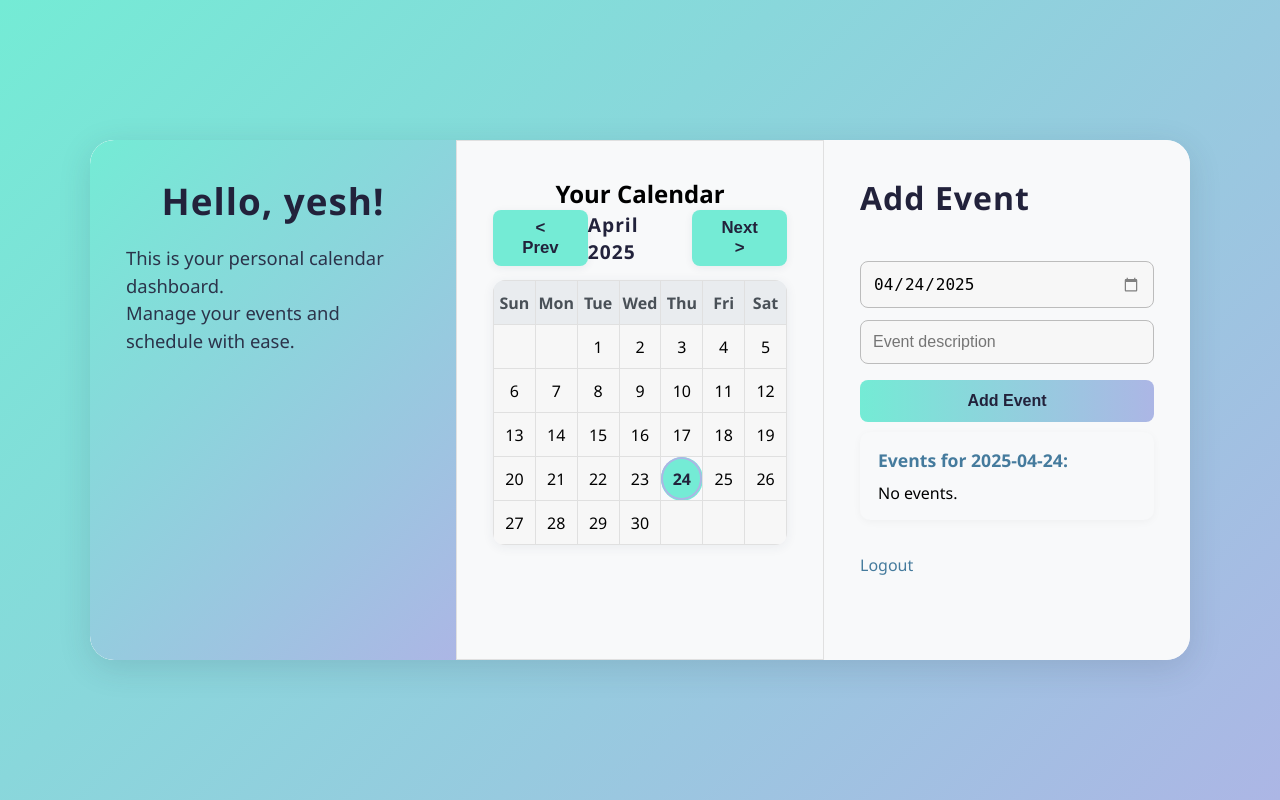
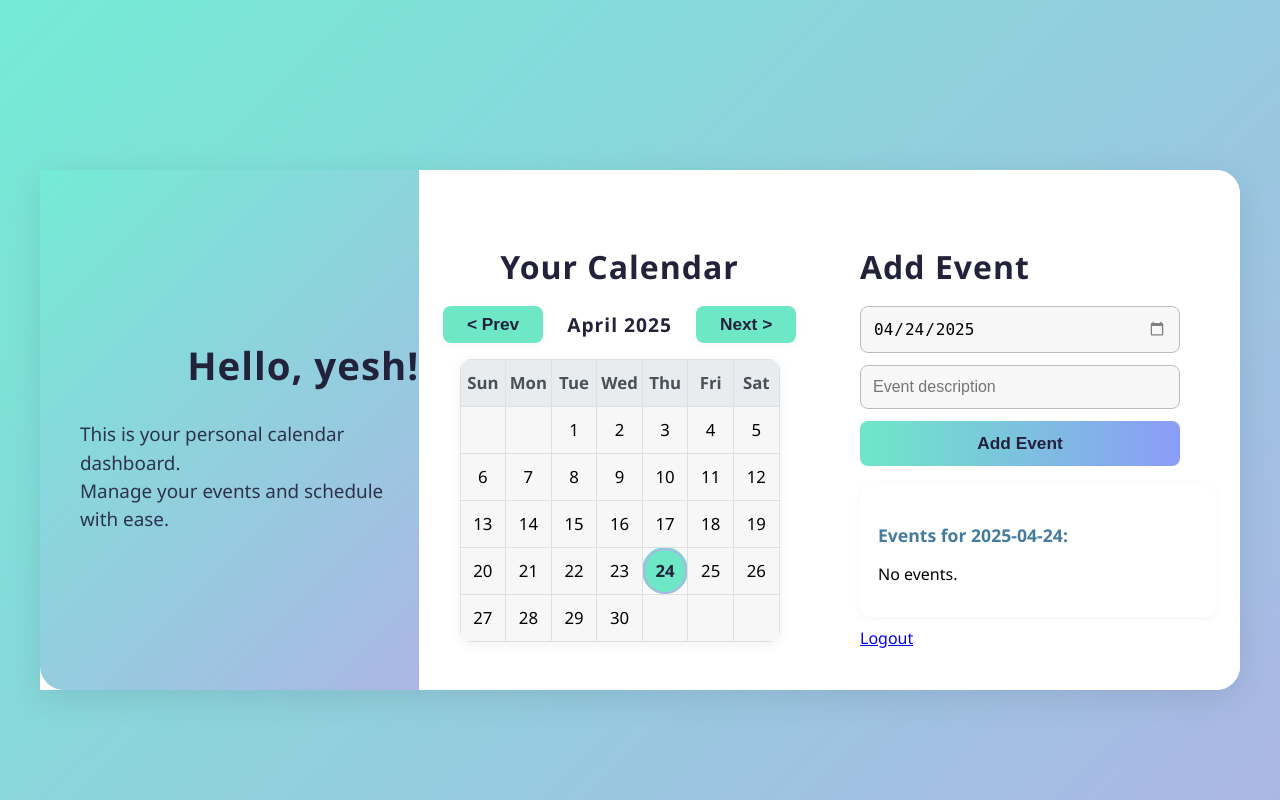
Before and after one commit to Yesh2344/Calender_Notion_Clone, a Flask app: page / in a window 1280 px wide. Run offline with Flask 3, Linux system fonts and the light colour scheme; a user stored in the database is signed in; data comes from the database, SQL or seed files in the repository.

Commit message:
Updated css

```diff
--- a/static/styles.css
+++ b/static/styles.css
@@ -1,184 +1,277 @@
-/* Reset and base styles */
-* {
-    box-sizing: border-box;
-    margin: 0;
-    padding: 0;
-}
-
 body {
     min-height: 100vh;
     background: linear-gradient(135deg, #74ebd5 0%, #ACB6E5 100%);
     font-family: 'Segoe UI', Arial, sans-serif;
+    margin: 0;
+    padding: 0;
     display: flex;
     align-items: center;
     justify-content: center;
 }
 
-/* Unified dashboard card */
+/* Card-like container for login and register forms */
+.auth-card {
+    background: #fff;
+    border-radius: 24px;
+    box-shadow: 0 8px 32px rgba(44, 62, 80, 0.15);
+    max-width: 500px;
+    width: 90vw;
+    padding: 48px;
+    text-align: center;
+}
+
+.auth-card h2 {
+    font-size: 2.4rem;
+    margin-bottom: 18px;
+    font-weight: bold;
+    letter-spacing: 1px;
+    color: #23223b;
+}
+
+form {
+    display: flex;
+    flex-direction: column;
+    gap: 16px;
+    margin-bottom: 24px;
+}
+
+input[type="text"],
+input[type="password"] {
+    padding: 12px;
+    border: 1.5px solid #bcbcbc;
+    border-radius: 8px;
+    font-size: 1rem;
+    background: #f7f7f7;
+    transition: border-color 0.2s;
+}
+
+input[type="text"]:focus,
+input[type="password"]:focus {
+    border-color: #74ebd5;
+    outline: none;
+}
+
+button {
+    padding: 12px;
+    background: linear-gradient(90deg, #6ee7c7, #8b9cf6);
+    color: #23223b;
+    border: none;
+    border-radius: 8px;
+    font-size: 1.08rem;
+    font-weight: 600;
+    cursor: pointer;
+    transition: background 0.18s;
+}
+
+button:hover {
+    background: linear-gradient(90deg, #8b9cf6, #6ee7c7);
+}
+
+.register-link {
+    color: #457b9d;
+    text-decoration: none;
+    font-weight: 500;
+    transition: color 0.2s;
+}
+
+.register-link:hover {
+    color: #1d3557;
+    text-decoration: underline;
+}
+
+/* Responsive adjustments */
+@media (max-width: 600px) {
+    .auth-card {
+        padding: 32px;
+    }
+    .auth-card h2 {
+        font-size: 2rem;
+    }
+}
+
+
 .split-card {
     display: flex;
     flex-direction: row;
     background: #fff;
-    border-radius: 24px;
-    box-shadow: 0 8px 32px rgba(44, 62, 80, 0.15);
-    width: 1100px;
-    max-width: 98vw;
+    border-radius: 0 24px 24px 0;
+    box-shadow: 0 8px 32px rgba(44, 62, 80, 0.13);
+    margin: 60px 0 0 0;
     min-height: 520px;
-    overflow: hidden;
-    margin: 0 auto;
-    transition: box-shadow 0.3s;
+    min-width: 1000px;
+    max-width: 1200px;
+    width: 100%;
+    overflow: visible;
 }
 
-.split-card:hover {
-    box-shadow: 0 12px 40px rgba(44, 62, 80, 0.18);
+.split-left {
+    flex: 1.1;
+    background: linear-gradient(135deg, #74ebd5 0%, #ACB6E5 100%);
+    color: #22223b;
+    border-radius: 0 0 0 24px;
+    display: flex;
+    flex-direction: column;
+    justify-content: center;
+    align-items: flex-end;
+    padding: 0 0 0 40px;
 }
 
-/* All sections styling */
-.split-left,
-.split-middle,
-.split-right {
-    flex: 1;
-    display: flex;
-    flex-direction: column;
-    justify-content: flex-start;
-    align-items: center;
-    padding: 36px;
-    min-width: 0;
-}
-
-/* Left section */
-.split-left {
-    background: linear-gradient(135deg, #74ebd5 0%, #ACB6E5 100%);
-    color: #22223b;
-    text-align: left;
-    border-top-left-radius: 24px;
-    border-bottom-left-radius: 24px;
+.split-left-content {
+    max-width: 320px;
+    margin-right: 40px;
+    margin-bottom: 40px;
+    margin-top: 40px;
 }
 
 .split-left h2 {
-    font-size: 2.3rem;
-    margin-bottom: 18px;
+    font-size: 2.4rem;
+    margin-bottom: 10px;
     font-weight: bold;
     letter-spacing: 1px;
 }
 
 .split-left p {
-    font-size: 1.15rem;
+    font-size: 1.18rem;
     color: #22223b;
     opacity: 0.9;
     line-height: 1.5;
 }
 
-/* Middle section (Calendar) */
 .split-middle {
-    background: #f8f9fa;
-    border: 1px solid #e0e0e0;
-    border-radius: 0;
+    flex: 1.3;
+    background: #fff;
+    display: flex;
+    flex-direction: column;
+    align-items: center;
+    padding: 48px 0 0 0;
+    border-radius: 0 0 0 0;
+    min-width: 340px;
 }
 
-/* Calendar controls */
+.split-middle h2 {
+    font-size: 2rem;
+    font-weight: 700;
+    margin-bottom: 18px;
+    color: #23223b;
+    text-align: center;
+    letter-spacing: 1px;
+}
+
 .calendar-nav {
     display: flex;
-    justify-content: space-between;
+    justify-content: center;
     align-items: center;
-    margin-bottom: 14px;
-    width: 100%;
+    margin-bottom: 16px;
+    gap: 24px;
 }
 
 .calendar-nav button {
-    padding: 8px 22px;
-    font-size: 1.05rem;
+    background: #6ee7c7;
+    color: #23223b;
+    border: none;
     border-radius: 8px;
-    border: none;
-    background: #74ebd5;
-    color: #22223b;
+    padding: 8px 24px;
+    font-size: 1.08rem;
+    font-weight: 600;
     cursor: pointer;
-    font-weight: 600;
-    transition: background 0.2s;
-    box-shadow: 0 2px 8px rgba(44, 62, 80, 0.07);
+    transition: background 0.18s;
+    box-shadow: 0 2px 8px rgba(44, 62, 80, 0.06);
 }
 
 .calendar-nav button:hover {
-    background: #ACB6E5;
+    background: #74ebd5;
 }
 
 #monthYear {
     font-weight: 700;
     font-size: 1.2rem;
-    color: #22223b;
+    color: #23223b;
     letter-spacing: 1px;
 }
 
-/* Calendar table */
 .calendar {
-    width: 100%;
-    max-width: 340px;
-    margin: 0 auto 16px auto;
+    width: 320px;
     border-collapse: collapse;
-    box-shadow: 0 2px 12px rgba(44, 62, 80, 0.07);
+    margin-bottom: 12px;
     background: #f9f9fb;
     border-radius: 12px;
+    box-shadow: 0 2px 12px rgba(44, 62, 80, 0.07);
     overflow: hidden;
 }
 
-.calendar th,
-.calendar td {
+.calendar th, .calendar td {
     width: 14.28%;
     height: 44px;
     text-align: center;
     border: 1px solid #e0e0e0;
-    font-size: 1rem;
+    font-size: 1.05rem;
     background: #f7f7f7;
     transition: background 0.2s;
+    cursor: pointer;
 }
 
 .calendar th {
     background: #e9ecef;
     color: #495057;
     font-weight: 600;
-}
-
-.calendar td {
-    cursor: pointer;
-    transition: background 0.2s;
+    cursor: default;
 }
 
 .calendar td:hover {
     background: #d0f0ff;
 }
 
-.calendar .today {
-    background: #74ebd5 !important;
-    color: #22223b;
+.calendar .today,
+.calendar .selected {
+    background: #6ee7c7 !important;
+    color: #23223b;
     font-weight: bold;
     border-radius: 50%;
     box-shadow: 0 0 0 2px #ACB6E5 inset;
 }
 
-/* Right section */
+.split-middle .logout-link {
+    display: block;
+    margin: 10px auto 0 auto;
+    color: #457b9d;
+    text-decoration: none;
+    font-weight: 500;
+    transition: color 0.2s;
+    text-align: center;
+}
+
+.split-middle .logout-link:hover {
+    color: #1d3557;
+    text-decoration: underline;
+}
+
+/* Right Section */
 .split-right {
-    background: #f8f9fa;
-    border-top-right-radius: 24px;
-    border-bottom-right-radius: 24px;
+    flex: 1.1;
+    background: #fff;
+    border-radius: 0 24px 24px 0;
+    display: flex;
+    flex-direction: column;
+    align-items: flex-start;
+    padding: 48px 40px 0 40px;
+    min-width: 340px;
 }
 
 .split-right h2 {
-    margin-bottom: 24px;
-    color: #22223b;
     font-size: 2rem;
-    font-weight: bold;
+    font-weight: 700;
+    margin-bottom: 18px;
+    color: #23223b;
     letter-spacing: 1px;
-    align-self: flex-start;
 }
 
-/* Event Form */
 #eventForm {
-    margin: 18px 0 10px 0;
     display: flex;
     flex-direction: column;
     gap: 12px;
     width: 100%;
     max-width: 320px;
+    margin-bottom: 18px;
 }
 
 #eventForm input[type="date"],
@@ -188,6 +281,7 @@
     border-radius: 8px;
     font-size: 1rem;
     background: #f7f7f7;
+    transition: border-color 0.2s;
 }
 
 #eventForm input[type="date"]:focus,
@@ -198,27 +292,25 @@
 
 #eventForm button {
     padding: 12px;
-    background: linear-gradient(90deg, #74ebd5, #ACB6E5);
-    color: #22223b;
+    background: linear-gradient(90deg, #6ee7c7, #8b9cf6);
+    color: #23223b;
     border: none;
     border-radius: 8px;
-    font-size: 1rem;
+    font-size: 1.08rem;
     font-weight: 600;
     cursor: pointer;
-    transition: background 0.2s;
-    margin-top: 4px;
+    transition: background 0.18s;
 }
 
 #eventForm button:hover {
-    background: linear-gradient(90deg, #ACB6E5, #74ebd5);
+    background: linear-gradient(90deg, #8b9cf6, #6ee7c7);
 }
 
-/* Event List */
 #eventList {
-    background: #f8f9fa;
+    background: #fff;
     border-radius: 10px;
     padding: 16px 18px;
-    box-shadow: 0 2px 8px rgba(0, 0, 0, 0.04);
+    box-shadow: 0 2px 8px rgba(0,0,0,0.04);
     margin-bottom: 10px;
     width: 100%;
     max-width: 320px;
@@ -241,7 +333,7 @@
 #eventList li {
     padding: 10px 12px;
     margin: 8px 0;
-    background: #fff;
+    background: #f8f9fa;
     border-radius: 6px;
     color: #e63946;
     font-weight: 500;
@@ -254,22 +346,20 @@
     background: #f1f3f5;
 }
 
-.split-right a {
+.split-right .logout-link {
+    display: block;
+    margin: 10px 0 0 0;
     color: #457b9d;
     text-decoration: none;
     font-weight: 500;
     transition: color 0.2s;
-    display: inline-block;
-    margin-top: 24px;
-    align-self: flex-start;
 }
 
-.split-right a:hover {
+.split-right .logout-link:hover {
     color: #1d3557;
     text-decoration: underline;
 }
 
-/* Calendar Styling */
 input[type="date"]::-webkit-calendar-picker-indicator {
     filter: invert(0.5);
     cursor: pointer;
@@ -280,26 +370,18 @@
 }
 
 /* Responsive adjustments */
-@media (max-width: 1100px) {
+@media (max-width: 1200px) {
     .split-card {
-        width: 98vw;
-    }
-
-    .split-left,
-    .split-middle,
-    .split-right {
-        padding: 32px 12px;
+        min-width: 900px;
     }
 }
-
-@media (max-width: 800px) {
+@media (max-width: 900px) {
     .split-card {
         flex-direction: column;
+        min-width: unset;
         width: 98vw;
-        min-height: unset;
         border-radius: 18px;
     }
-
     .split-left,
     .split-middle,
     .split-right {
@@ -307,22 +389,17 @@
         padding: 28px 8px;
         align-items: center;
     }
-
     .split-left {
         border-top-left-radius: 18px;
         border-top-right-radius: 18px;
         border-bottom-left-radius: 0;
     }
-
     .split-right {
         border-bottom-left-radius: 18px;
         border-bottom-right-radius: 18px;
         border-top-right-radius: 0;
     }
-
-    #eventList,
-    #eventForm,
-    form {
+    #eventList, #eventForm, form, .calendar {
         max-width: 98vw;
     }
 }
```
Also changed, not shown: templates/login.html (+6 -8 lines), templates/register.html (+6 -8 lines).
